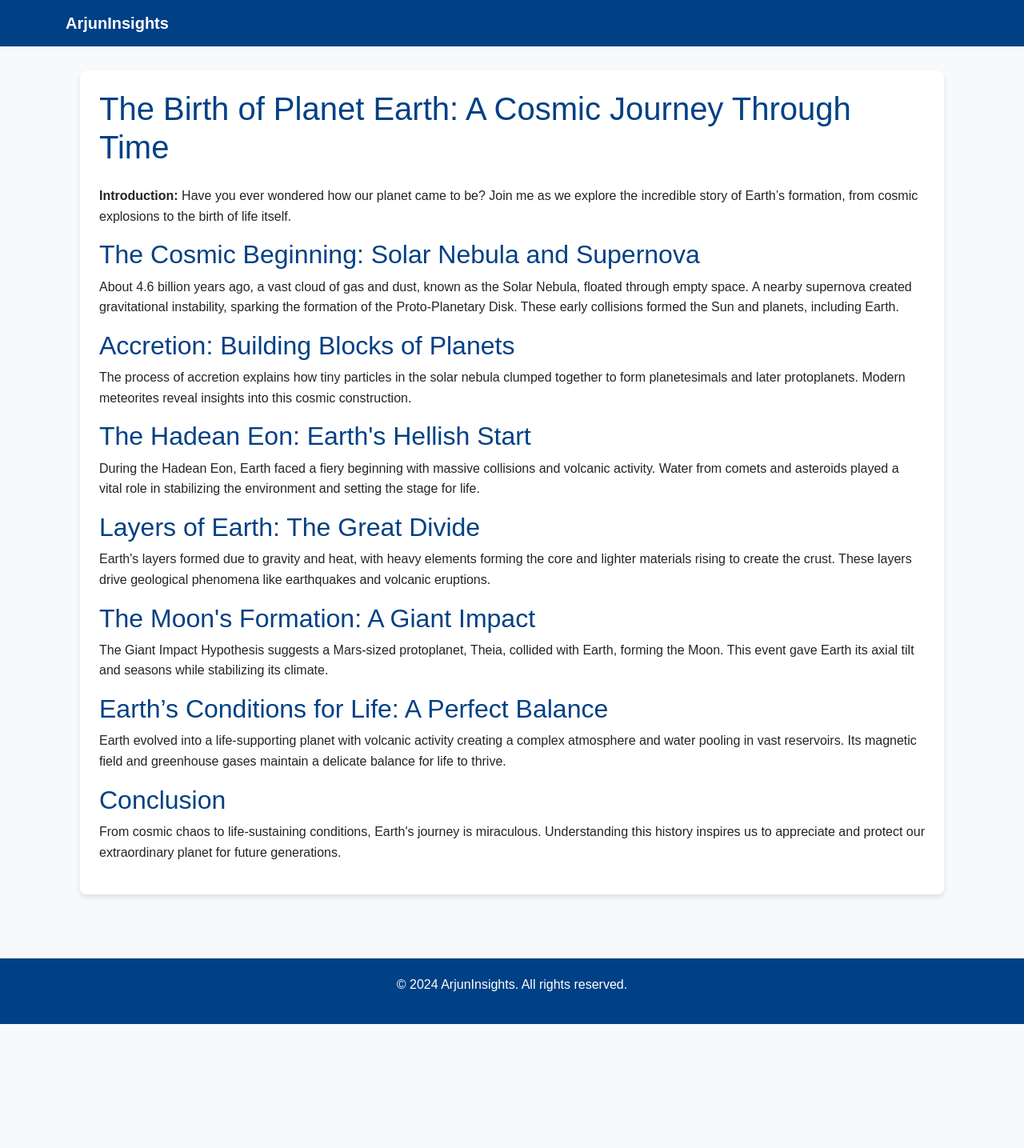
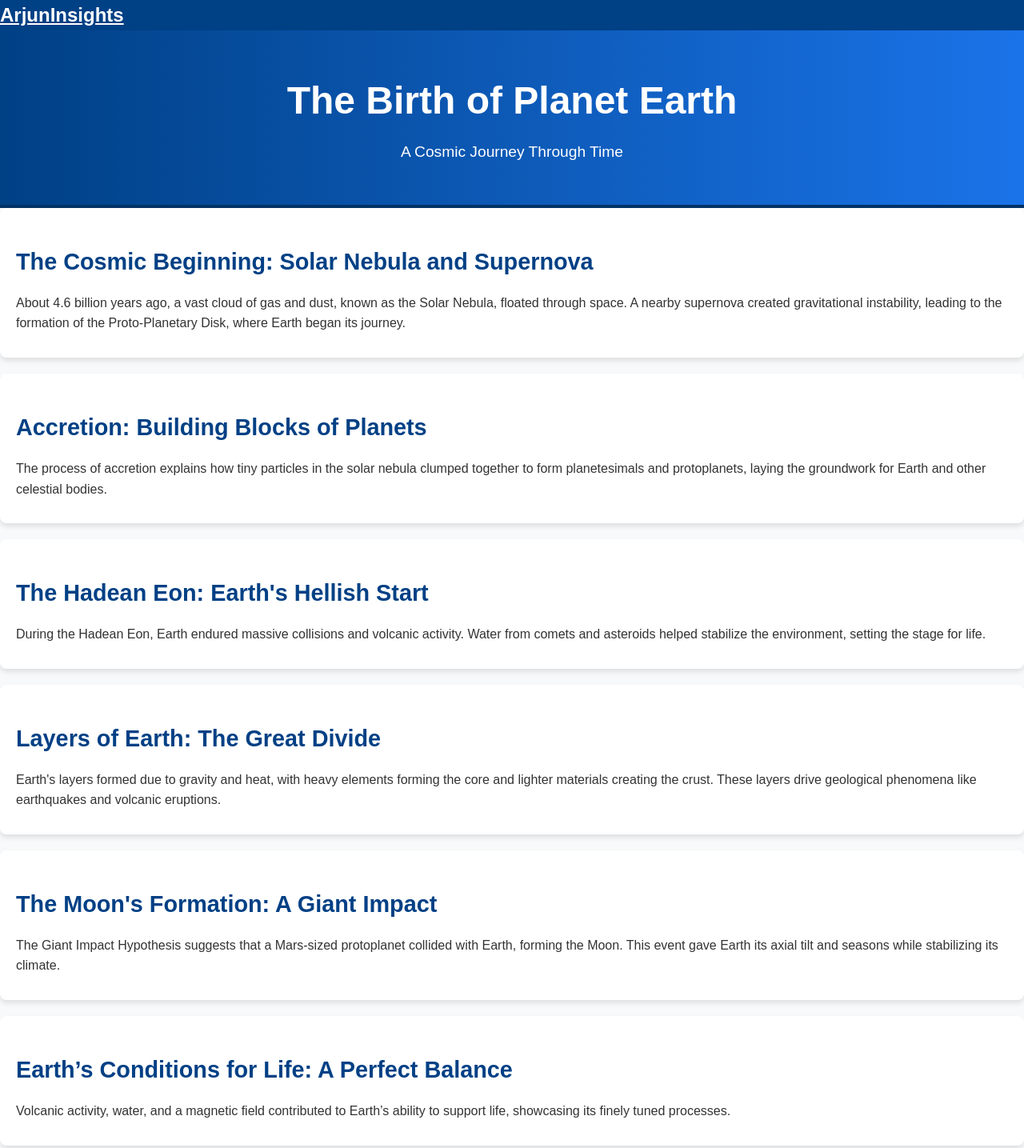
Before and after one commit to Arjun-Chandel910/blog-new, a plain HTML site: page index.html in a window 1280 px wide. Shown: the top 1435 px of the page at 80% size. Before the commit the page ends 1280 px from the top, so only its background shows below. Drawn offline with nearby package versions, Linux system fonts and the light colour scheme.

Commit message:
new commit

```diff
--- a/index.html
+++ b/index.html
@@ -4,146 +4,98 @@
     <meta charset="UTF-8" />
     <meta name="viewport" content="width=device-width, initial-scale=1.0" />
     <title>ArjunInsights - The Birth of Planet Earth</title>
-    <link
-      href="https://cdn.jsdelivr.net/npm/bootstrap@5.3.0/dist/css/bootstrap.min.css"
-      rel="stylesheet"
-    />
-    <style>
-      body {
-        font-family: "Arial", sans-serif;
-        line-height: 1.6;
-        color: #333;
-        background-color: #f8f9fa;
-        margin: 0;
-      }
-
-      .navbar {
-        background-color: #004085;
-      }
-
-      .navbar-brand {
-        font-weight: bold;
-        color: #fff !important;
-      }
-
-      .content {
-        padding: 30px;
-      }
-
-      .content h1,
-      .content h2 {
-        color: #004085;
-      }
-
-      .card {
-        border: none;
-        background-color: #ffffff;
-        border-radius: 8px;
-        box-shadow: 0 4px 6px rgba(0, 0, 0, 0.1);
-        margin-bottom: 20px;
-      }
-
-      .footer {
-        background-color: #004085;
-        color: #fff;
-        text-align: center;
-        padding: 20px 0;
-        margin-top: 30px;
-      }
-
-      @media (max-width: 768px) {
-        .content {
-          padding: 15px;
-        }
-
-        .content h1 {
-          font-size: 1.8rem;
-        }
-
-        .content h2 {
-          font-size: 1.4rem;
-        }
-      }
-    </style>
+    <link rel="stylesheet" href="style.css" />
   </head>
   <body>
-    <nav class="navbar navbar-expand-lg navbar-dark">
+    <nav class="navbar">
       <div class="container">
         <a class="navbar-brand" href="#">ArjunInsights</a>
       </div>
     </nav>
 
-    <div class="container content">
-      <div class="card p-4">
-        <h1 class="mb-4">
-          The Birth of Planet Earth: A Cosmic Journey Through Time
-        </h1>
-        <p>
-          <strong>Introduction:</strong> Have you ever wondered how our planet
-          came to be? Join me as we explore the incredible story of Earth’s
-          formation, from cosmic explosions to the birth of life itself.
-        </p>
+    <header class="header">
+      <h1>The Birth of Planet Earth</h1>
+      <p>A Cosmic Journey Through Time</p>
+    </header>
 
+    <div class="container">
+      <div class="card">
         <h2>The Cosmic Beginning: Solar Nebula and Supernova</h2>
         <p>
           About 4.6 billion years ago, a vast cloud of gas and dust, known as
-          the Solar Nebula, floated through empty space. A nearby supernova
-          created gravitational instability, sparking the formation of the
-          Proto-Planetary Disk. These early collisions formed the Sun and
-          planets, including Earth.
+          the Solar Nebula, floated through space. A nearby supernova created
+          gravitational instability, leading to the formation of the
+          Proto-Planetary Disk, where Earth began its journey.
         </p>
+      </div>
 
+      <div class="card">
         <h2>Accretion: Building Blocks of Planets</h2>
         <p>
           The process of accretion explains how tiny particles in the solar
-          nebula clumped together to form planetesimals and later protoplanets.
-          Modern meteorites reveal insights into this cosmic construction.
+          nebula clumped together to form planetesimals and protoplanets, laying
+          the groundwork for Earth and other celestial bodies.
         </p>
+      </div>
 
+      <div class="card">
         <h2>The Hadean Eon: Earth's Hellish Start</h2>
         <p>
-          During the Hadean Eon, Earth faced a fiery beginning with massive
-          collisions and volcanic activity. Water from comets and asteroids
-          played a vital role in stabilizing the environment and setting the
-          stage for life.
+          During the Hadean Eon, Earth endured massive collisions and volcanic
+          activity. Water from comets and asteroids helped stabilize the
+          environment, setting the stage for life.
         </p>
+      </div>
 
+      <div class="card">
         <h2>Layers of Earth: The Great Divide</h2>
         <p>
           Earth's layers formed due to gravity and heat, with heavy elements
-          forming the core and lighter materials rising to create the crust.
-          These layers drive geological phenomena like earthquakes and volcanic
+          forming the core and lighter materials creating the crust. These
+          layers drive geological phenomena like earthquakes and volcanic
           eruptions.
         </p>
+      </div>
 
+      <div class="card">
         <h2>The Moon's Formation: A Giant Impact</h2>
         <p>
-          The Giant Impact Hypothesis suggests a Mars-sized protoplanet, Theia,
+          The Giant Impact Hypothesis suggests that a Mars-sized protoplanet
           collided with Earth, forming the Moon. This event gave Earth its axial
           tilt and seasons while stabilizing its climate.
         </p>
+      </div>
 
+      <div class="card">
         <h2>Earth’s Conditions for Life: A Perfect Balance</h2>
         <p>
-          Earth evolved into a life-supporting planet with volcanic activity
-          creating a complex atmosphere and water pooling in vast reservoirs.
-          Its magnetic field and greenhouse gases maintain a delicate balance
-          for life to thrive.
-        </p>
-
-        <h2>Conclusion</h2>
-        <p>
-          From cosmic chaos to life-sustaining conditions, Earth's journey is
-          miraculous. Understanding this history inspires us to appreciate and
-          protect our extraordinary planet for future generations.
+          Volcanic activity, water, and a magnetic field contributed to Earth’s
+          ability to support life, showcasing its finely tuned processes.
         </p>
       </div>
     </div>
 
+    <section class="feature-section">
+      <div class="container">
+        <div class="feature-box">
+          <img src="https://via.placeholder.com/80" alt="Cosmic Icon" />
+          <h3>Explore More Cosmic Stories</h3>
+        </div>
+
+        <div class="feature-box">
+          <img src="https://via.placeholder.com/80" alt="Earth Icon" />
+          <h3>Discover Earth’s Geology</h3>
+        </div>
+
+        <div class="feature-box">
+          <img src="https://via.placeholder.com/80" alt="Moon Icon" />
+          <h3>Learn About the Moon’s Role</h3>
+        </div>
+      </div>
+    </section>
+
     <footer class="footer">
       <p>&copy; 2024 ArjunInsights. All rights reserved.</p>
     </footer>
-
-    <script src="https://cdn.jsdelivr.net/npm/bootstrap@5.3.0/dist/js/bootstrap.bundle.min.js"></script>
   </body>
 </html>
--- /dev/null
+++ b/style.css
@@ -0,0 +1,112 @@
+/* CSS file: style.css */
+
+body {
+  font-family: "Arial", sans-serif;
+  line-height: 1.6;
+  color: #333;
+  background-color: #f8f9fa;
+  margin: 0;
+}
+
+.navbar {
+  background-color: #004085;
+  box-shadow: 0 4px 6px rgba(0, 0, 0, 0.1);
+}
+
+.navbar-brand {
+  font-weight: bold;
+  color: #fff !important;
+  font-size: 1.5rem;
+}
+
+.header {
+  background: linear-gradient(to right, #004085, #1a73e8);
+  color: #fff;
+  text-align: center;
+  padding: 50px 20px;
+  border-bottom: 4px solid #003366;
+}
+
+.header h1 {
+  font-size: 3rem;
+  font-weight: bold;
+  margin: 0;
+}
+
+.header p {
+  font-size: 1.2rem;
+  margin: 10px 0 0;
+}
+
+.card {
+  border: none;
+  background-color: #ffffff;
+  border-radius: 8px;
+  box-shadow: 0 4px 6px rgba(0, 0, 0, 0.1);
+  margin-bottom: 20px;
+  padding: 20px;
+}
+
+.card h2 {
+  color: #004085;
+  font-size: 1.8rem;
+  margin-bottom: 10px;
+}
+
+.card p {
+  margin-bottom: 10px;
+}
+
+.footer {
+  background-color: #004085;
+  color: #fff;
+  text-align: center;
+  padding: 20px 0;
+  margin-top: 30px;
+  border-top: 4px solid #003366;
+}
+
+.footer p {
+  margin: 0;
+}
+
+.feature-section {
+  background-color: #e9ecef;
+  padding: 40px 20px;
+}
+
+.feature-box {
+  display: flex;
+  align-items: center;
+  padding: 20px;
+  background: #fff;
+  border-radius: 8px;
+  box-shadow: 0 4px 6px rgba(0, 0, 0, 0.1);
+  margin-bottom: 20px;
+}
+
+.feature-box img {
+  width: 80px;
+  height: 80px;
+  margin-right: 20px;
+}
+
+.feature-box h3 {
+  margin: 0;
+  font-size: 1.5rem;
+  color: #004085;
+}
+
+@media (max-width: 768px) {
+  .header h1 {
+    font-size: 2rem;
+  }
+
+  .header p {
+    font-size: 1rem;
+  }
+
+  .card h2 {
+    font-size: 1.5rem;
+  }
+}
```
